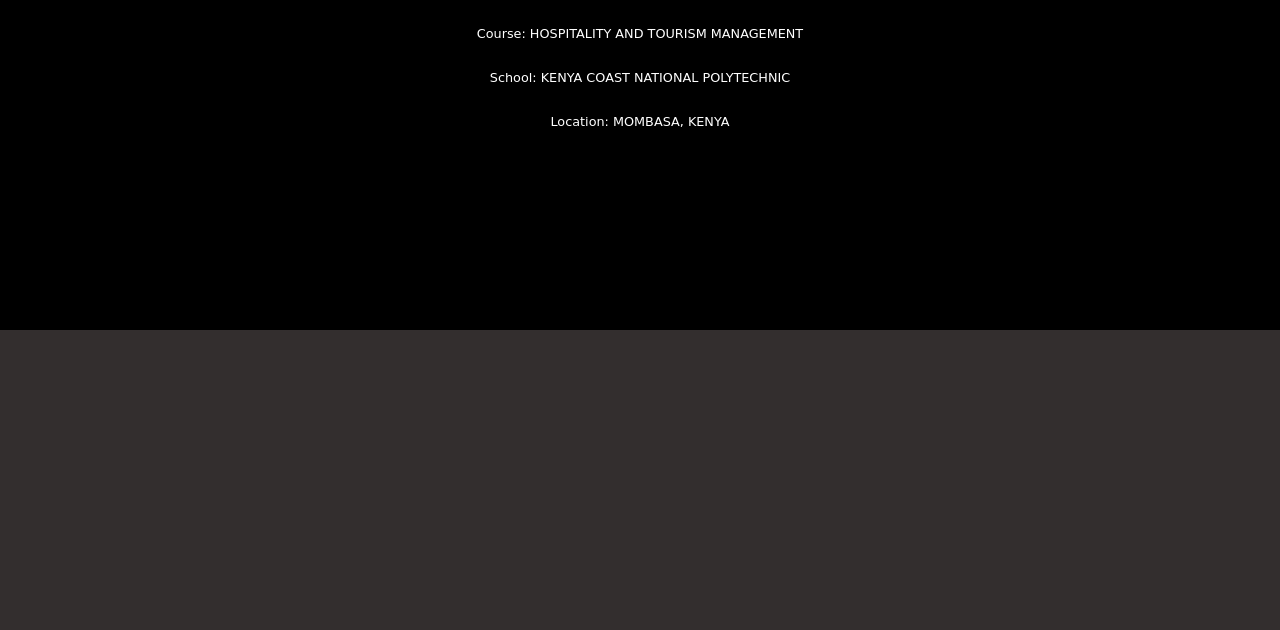
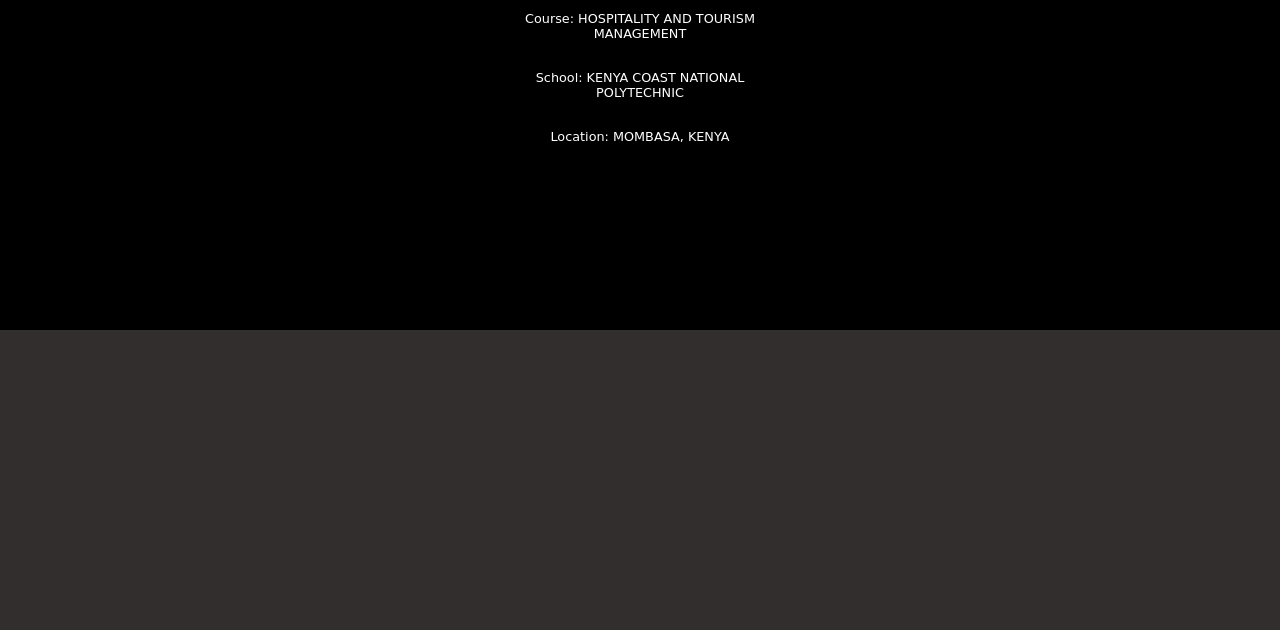
Before and after one commit to lydia-atieno/Tinah, a plain HTML site: page index.html in a window 1280 px wide. Shown: the part 470-1100 px from the top of the page. Drawn offline with Linux system fonts and the light colour scheme; a web font is replaced by a local one.

Commit message:
Update style.css

```diff
--- a/style.css
+++ b/style.css
@@ -155,6 +155,8 @@ html{
     font-weight: 500;
     margin-bottom: 18px;
     margin-top: 11px;
+    max-width: 280px;
+    text-align: center;
     /*font-family: Cambria, Cochin, Georgia, Times, 'Times New Roman', serif;*/
 }
 #title .img{
```
